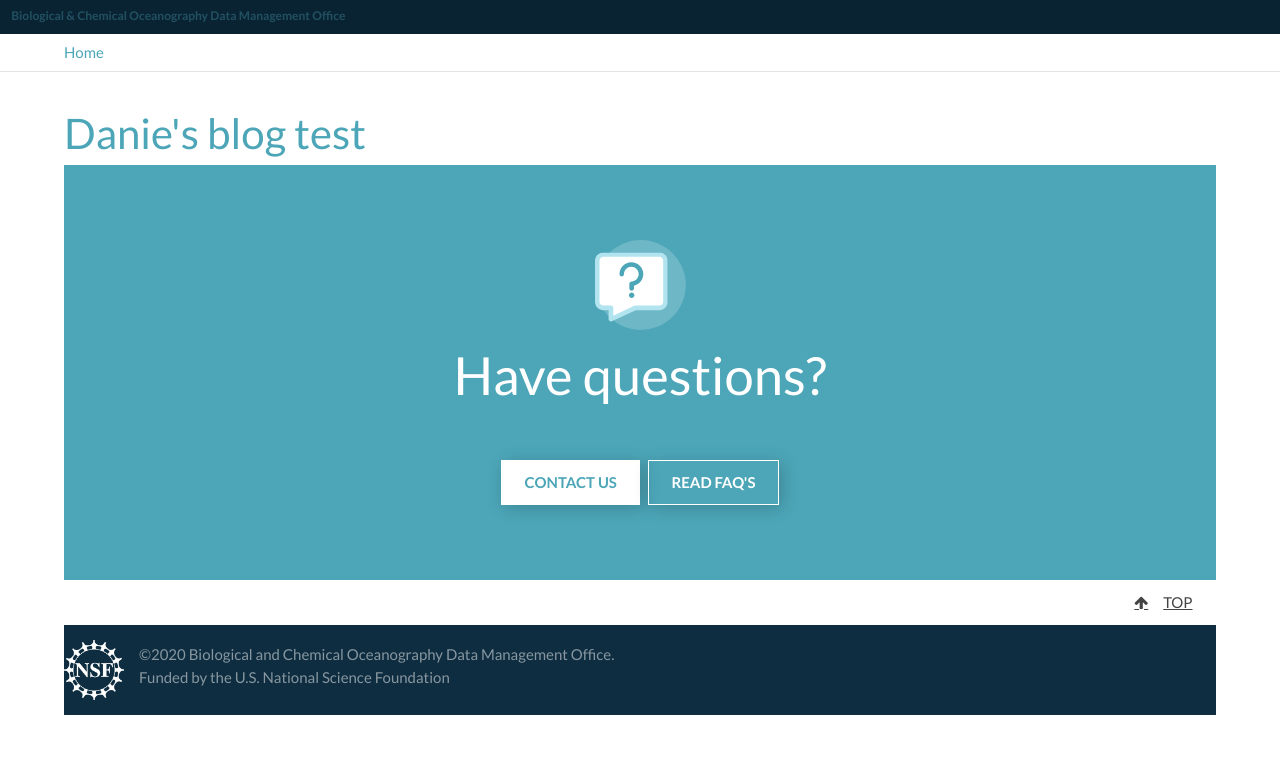
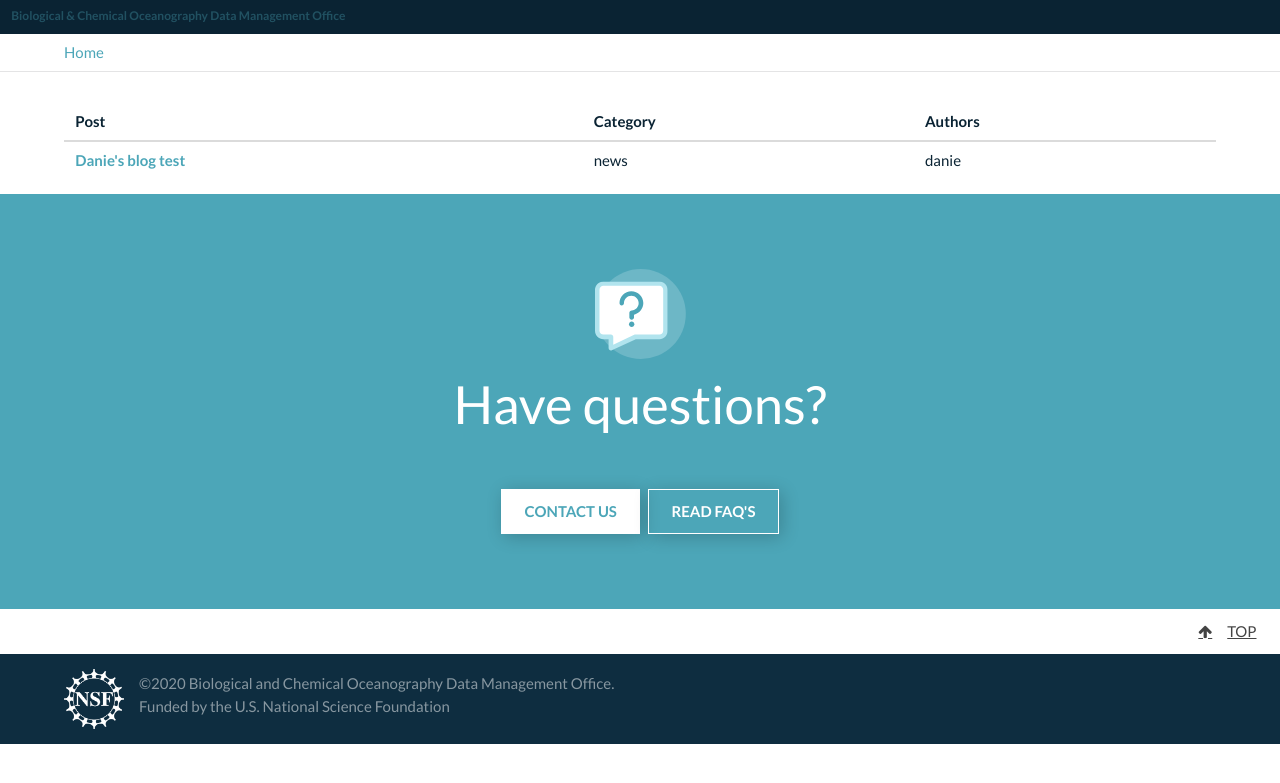
Before and after one commit to BCODMO/blog.bco-dmo.org, a Jekyll site: the page built from drafts.html, in a window 1280 px wide. Shown: the top 783 px of the page. Built offline with Jekyll 4.4.1, drawn with Linux system fonts in a browser that asks for light colours.

Commit message:
Update drafts.html

```diff
--- a/drafts.html
+++ b/drafts.html
@@ -12,6 +12,7 @@ include_in_sitemap: false
     <meta charset="utf-8"/>
     <meta http-equiv="X-UA-Compatible" content="IE=edge"/>
     <meta name="viewport" content="width=device-width, initial-scale=1, shrink-to-fit=no"/>
+
     <title>{{ page.title }} | {{ site.title }}</title>
 
     <!-- Bulma + BCO-DMO Core CSS -->
@@ -47,10 +48,25 @@ include_in_sitemap: false
       </ul>
     </nav>
     <div class="container margin-top-2-important margin-bot-1">
-    {% for draft in site.drafts %}
-      <h2><a href="{{ draft.url }}">{{ draft.title }}</a></h2>
-    {% endfor %}
-
+    <table class="table is-fullwidth">
+      <thead>
+        <tr>
+          <th>Post</th>
+          <th>Category</th>
+          <th>Authors</th>
+        </tr>
+      </thead>
+      <tbody>
+      {% for draft in site.drafts %}
+        <tr>
+          <th><a href="{{ draft.url }}">{{ draft.title }}</a></th>
+          <td>{{ draft.category }}</td>
+          <td>{{ draft.author }}</td>
+        </tr>
+      {% endfor %}
+      </tbody>
+    </table>
+    </div>
     {% include footer.html %}
 
     <!-- jQuery Version 1.11.1 -->
```
